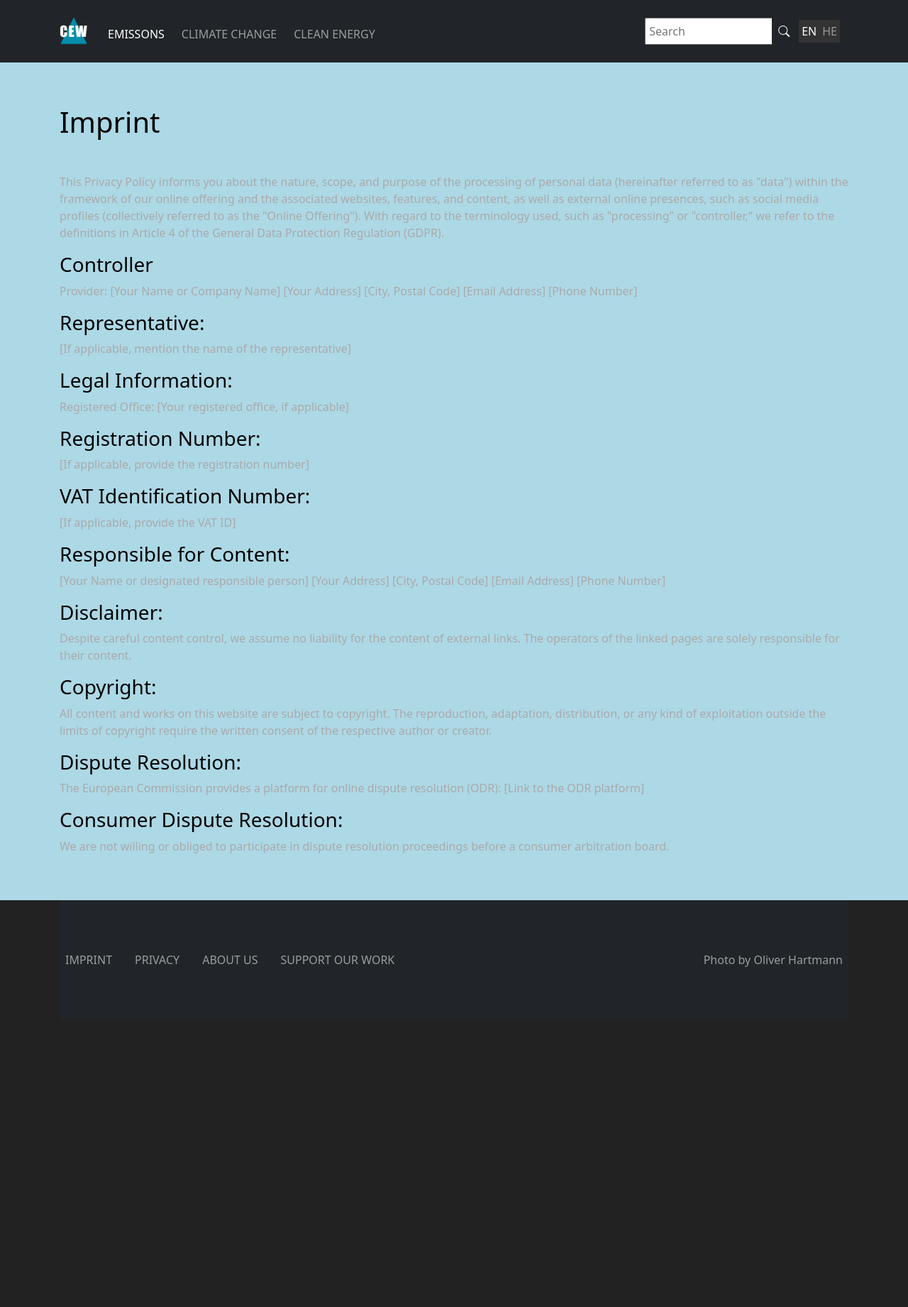
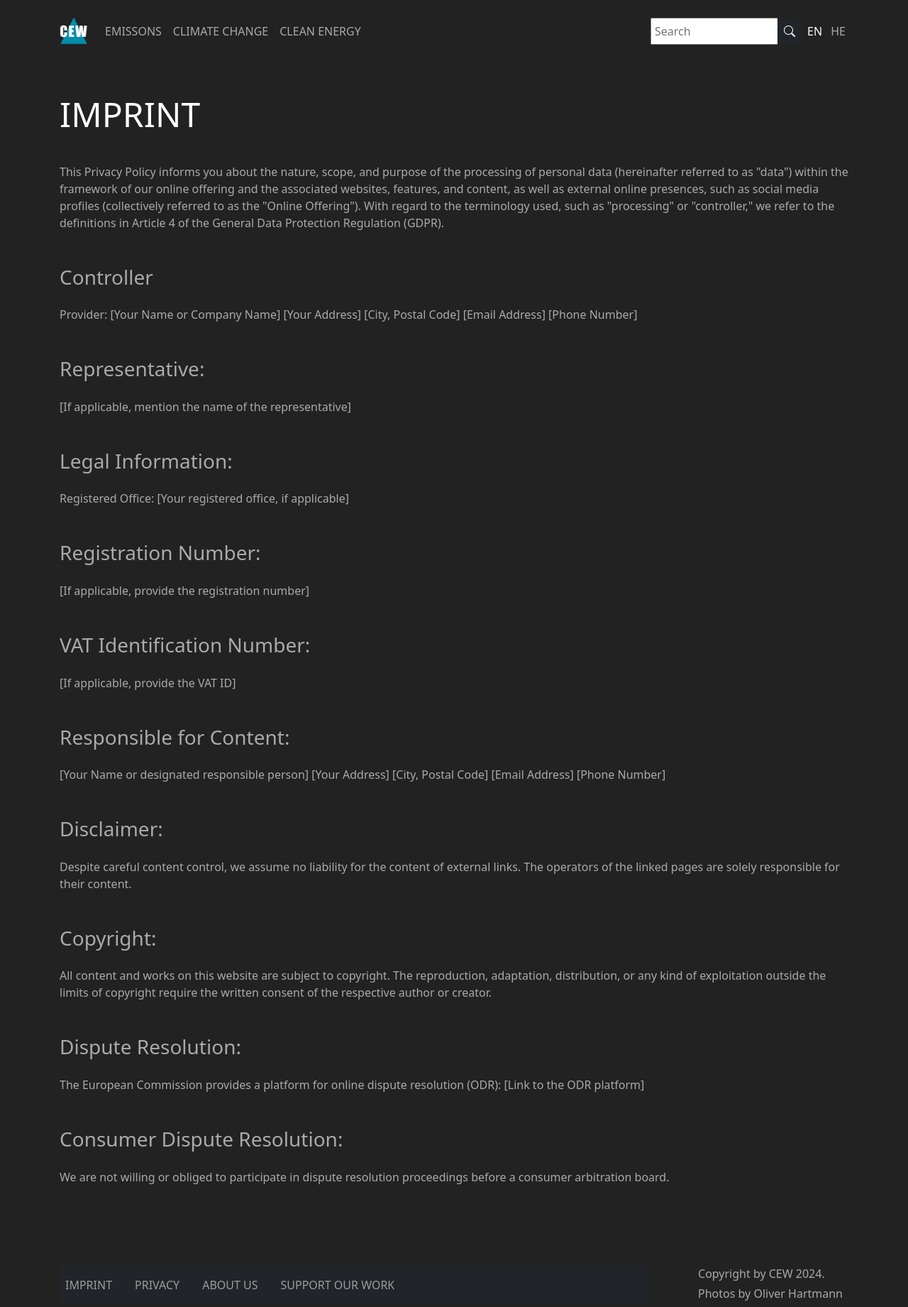
Before and after one commit to insect2510/IWPA01, a plain HTML site: page imprint.html in a window 1280 px wide. Shown: the whole page at 71% size. Before the commit the page ends 1436 px from the top, so only its background shows below. Drawn offline with nearby package versions, Linux system fonts and the light colour scheme.

Commit message:
language.js und imprint neues Design

```diff
--- a/carbon.css
+++ b/carbon.css
@@ -52,8 +52,21 @@ h1 {
 }
 
 h2 {
+  color: var(--accentwhite);
+  text-decoration: none;
+  font-size: 3rem;
+  padding-top: 2rem;
+  padding-bottom: 2rem;
+  text-transform: uppercase;
+}
+
+
+h3 {
   color: var(--textcolor);
   text-decoration: none;
+  font-size: 1.5 rem;
+  padding-top: 2rem;
+  padding-bottom: 1rem;
 }
 
 p {
--- a/imprint.html
+++ b/imprint.html
@@ -11,9 +11,9 @@
     <link rel="stylesheet" href="carbon.css">
 </head>
 
-<body class="bg-dark">
+<body class="">
     <!-- Header Menü -->
-    <nav class="navbar navbar-expand-md bg-dark navbar-dark py-3 fixed-top">
+    <nav class="navbar navbar-expand-md navbar-dark py-3 fixed-top">
         <div class="container-fluid" style="max-width: 1136px;">
             <a class="navbar-brand" href="index.html"><img src="img/carbon-logo2.png" style="width:40px"></a>
             <button class="navbar-toggler" type="button" data-bs-toggle="collapse" data-bs-target="#mynavbar">
@@ -21,41 +21,41 @@
             </button>
             <div class="collapse navbar-collapse justify-content-center-md" id="mynavbar">
 
-                <ul class="navbar-nav me-auto pt-2 text-uppercase" data-bs-theme="dark">
-                    <li class="nav-item px-3 pt-1 p-md-1">
-                        <a class="nav-link active" href="#">Emissons</a>
+                <ul class="navbar-nav me-auto mt-2 mt-md-0 text-uppercase ">
+                    <li class="py-3 globalnav active">
+                        <a class="" href="#">Emissons</a>
                     </li>
-                    <li class="nav-item px-3 py-2 p-md-1">
-                        <a class="nav-link" href="#">Climate Change</a>
+                    <li class="py-3 globalnav">
+                        <a class="" href="#">Climate Change</a>
                     </li>
-                    <li class="nav-item px-3 py-2 p-md-1">
-                        <a class="nav-link" href="#">Clean Energy</a>
+                    <li class="py-3 globalnav">
+                        <a class="" href="#">Clean Energy</a>
                     </li>
                 </ul>
 
                 <form class="btn-group border-1 px-3 py-4 p-md-1">
-                    <input class="p-1" type="text" placeholder="Search" style="width: 180px;">
+                    <input class="p-1" type="text" placeholder="Search" style="max-width: 180px;">
                     <i class="btn btn-dark bi-search px-2 rounded-0 border-1" type="button"></i>
                 </form>
-                <div class="btn-group me-2" role="group" data-bs-theme="dark" id="lang">
-                    <button type="button" class="my-1 p-1 border-0" style="color: #fff;" id="langEn">
+                <div id="langselect">
+                    <button type="button" class="langbutton active my-1 p-1 border-0" id="langEn"
+                        onclick="setLanguage(0)">
                         EN
                     </button>
-                    <button type="button" class="my-1 me-1 p-1 border-0" style="color: #999;" id="langHe">
+                    <button type="button" class="langbutton my-1 p-1 border-0" id="langHe" onclick="setLanguage(1)">
                         HE
                     </button>
                 </div>
-
             </div>
         </div>
     </nav>
 
     <!-- Text -->
 
-    <div style="background-color: lightblue; min-height: 50%; clear:both; padding-top: 100px;">
+    <div style="padding-top: 100px;">
         <div class="container-fluid pb-5" style="max-width: 1136px; margin: auto;">
 
-            <p class="h1 my-5">Imprint</p>
+            <h2>Imprint</h2>
             <section>
                 <p>This Privacy Policy informs you about the nature, scope, and purpose of the processing of personal
                     data (hereinafter referred to as "data") within the framework of our online offering and the
@@ -67,7 +67,7 @@
                 </p>
             </section>
             <section>
-                <p class="h3">Controller</p>
+                <h3>Controller</h3>
                 <p>
                     Provider:
                     [Your Name or Company Name]
@@ -76,25 +76,25 @@
                     [Email Address]
                     [Phone Number]
                 </p>
-                <p class="h3">Representative:</p>
+                <h3>Representative:</h3>
 
                 <p>[If applicable, mention the name of the representative]</p>
 
 
-                <p class="h3">Legal Information:</p>
+                <h3>Legal Information:</h3>
 
                 <p>Registered Office:
                     [Your registered office, if applicable]</p>
 
-                <p class="h3">Registration Number:</p>
+                <h3>Registration Number:</h3>
 
                 <p>[If applicable, provide the registration number]</p>
 
-                <p class="h3">VAT Identification Number:</p>
+                <h3>VAT Identification Number:</h3>
 
                 <p>[If applicable, provide the VAT ID]</p>
 
-                <p class="h3">Responsible for Content:</p>
+                <h3>Responsible for Content:</h3>
 
                 <p>[Your Name or designated responsible person]
                     [Your Address]
@@ -102,24 +102,24 @@
                     [Email Address]
                     [Phone Number]</p>
 
-                <p class="h3">Disclaimer:</p>
+                <h3>Disclaimer:</h3>
 
                 <p>Despite careful content control, we assume no liability for the content of external links. The
                     operators of the linked pages are solely responsible for their content.</p>
 
 
-                <p class="h3">Copyright:</p>
+                <h3>Copyright:</h3>
 
                 <p>All content and works on this website are subject to copyright. The reproduction, adaptation,
                     distribution, or any kind of exploitation outside the limits of copyright require the written
                     consent of the respective author or creator.</p>
 
-                <p class="h3">Dispute Resolution:</p>
+                <h3>Dispute Resolution:</h3>
 
                     <p>The European Commission provides a platform for online dispute resolution (ODR): [Link to the ODR
                         platform]</p>
 
-                <p class="h3">Consumer Dispute Resolution:</p>
+                    <h3>Consumer Dispute Resolution:</h3>
 
                     <p>We are not willing or obliged to participate in dispute resolution proceedings before a consumer
                         arbitration board.</p>
@@ -130,8 +130,11 @@
     </div>
 
     <!-- Footer Navigation -->
-    <div class="container-fluid" style="max-width: 1136px;">
-        <nav class="navbar navbar-expand-sm navbar-dark bg-dark py-5">
+    <div class="container-fluid py-5" style="max-width: 1136px;">
+        <div class="row">
+          <div class="col-12 col-md-9">
+            <nav class="navbar navbar-expand-md navbar-dark bg-dark">
+
               <ul class="navbar-nav text-uppercase me-auto">
                 <li class="nav-item pe-3">
                   <a class="nav-link" href="imprint.html">Imprint</a>
@@ -146,12 +149,19 @@
                   <a class="nav-link" href="#">Support our Work</a>
                 </li>
               </ul>
-            <span class="navbar-text me-2 my-3">Photo by Oliver Hartmann</span>
+
             </nav>
-
+          </div>
+          <div class="col-12 col-md-3">
+            <div class="float-md-end me-2">
+              <p class="mb-1">Copyright by CEW 2024.</p>
+              <p class="mb-1">Photos by Oliver Hartmann</p>
+            </div>
+            <div>
+            </div>
           </div>
 
-    <script type="text/javascript" src="carbon.js"> </script>
+    <script type="text/javascript" src="language.js"> </script>
     <script src="https://ajax.googleapis.com/ajax/libs/jquery/3.7.1/jquery.min.js"></script>
     <script src="https://cdn.jsdelivr.net/npm/bootstrap@5.3.2/dist/js/bootstrap.bundle.min.js"></script>
 
--- /dev/null
+++ b/language.js
@@ -0,0 +1,21 @@
+function setLanguage(language) {
+
+    let langId;
+    langId = document.getElementById("langselect").getElementsByTagName("button")
+    if (language == 0) {
+        if (document.getElementById("hauptnavigation")) {
+      document.getElementById("hauptnavigation").style.float = "left";
+    }
+      langId[0].classList.add("active");
+      langId[1].classList.remove("active");
+
+    }
+    else {
+        if (document.getElementById("hauptnavigation")) {
+      document.getElementById("hauptnavigation").style.float = "right";
+    }
+      langId[1].classList.add("active");
+      langId[0].classList.remove("active");
+
+    }
+  }
```
Also changed, not shown: index.html (+1 -1 lines). Lines whose indentation alone changed are shown as unchanged.
